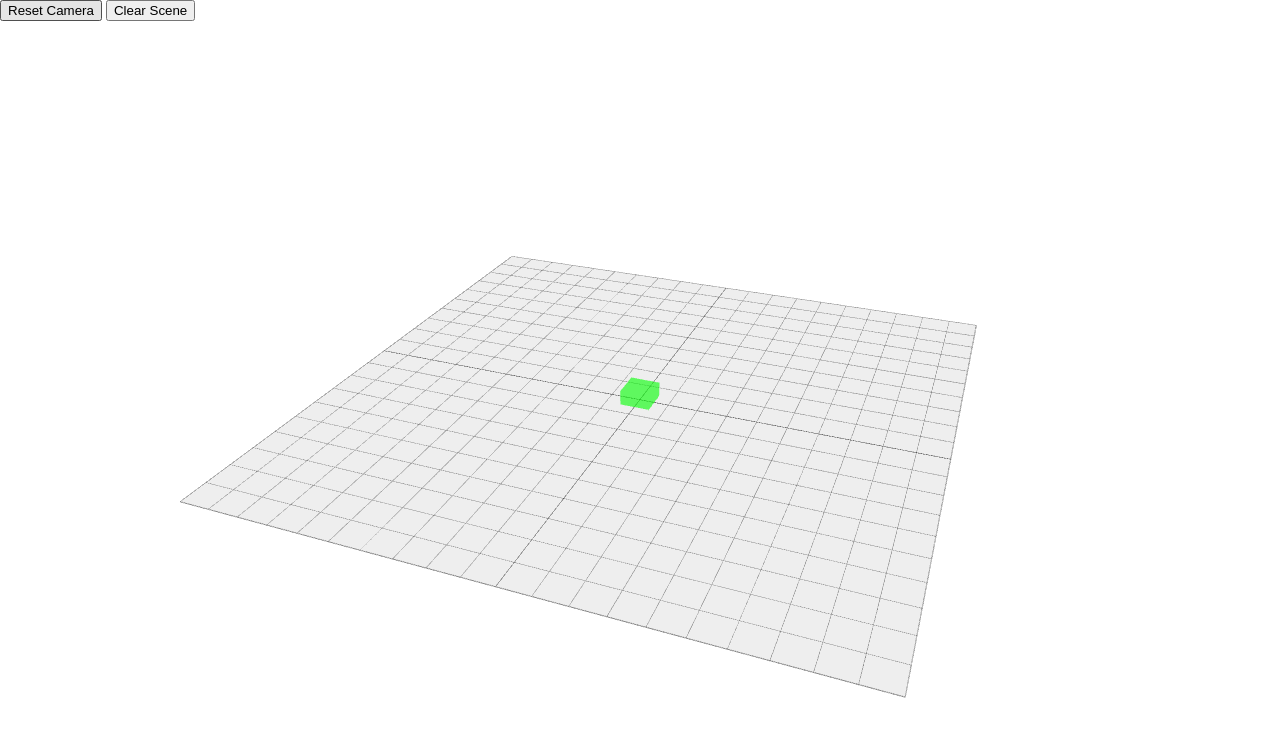
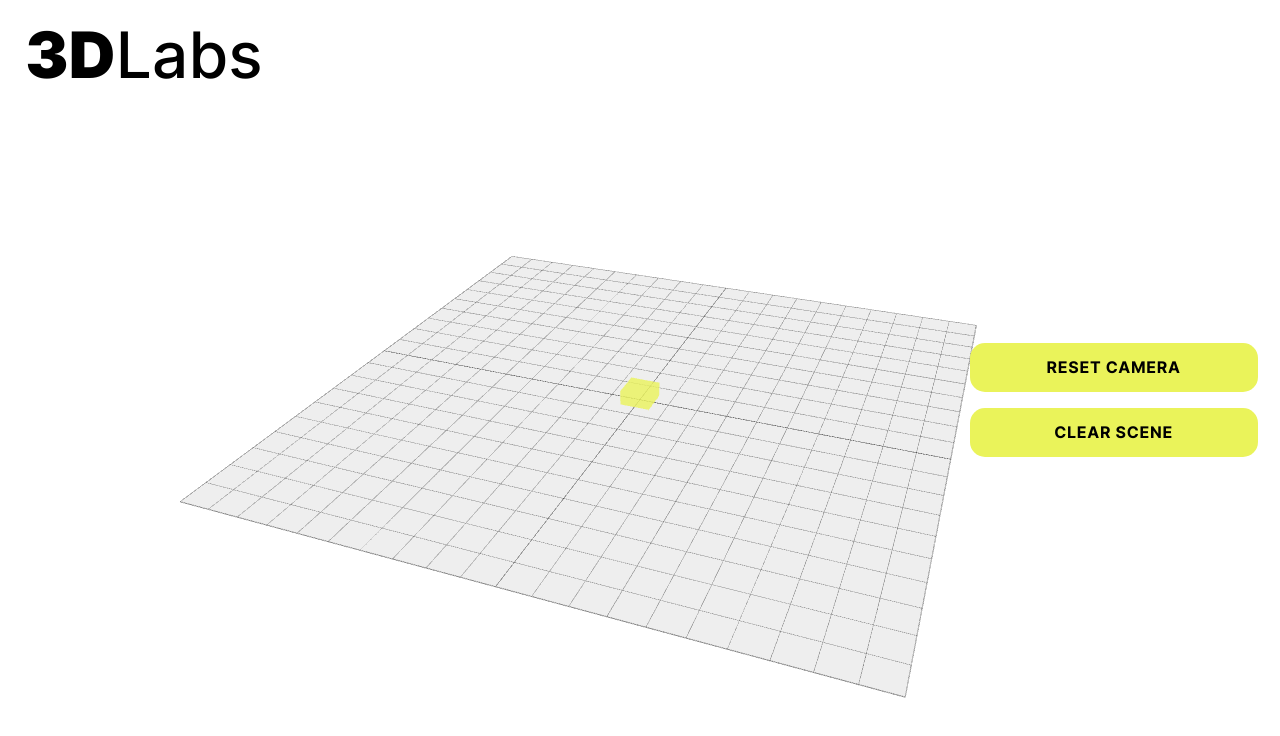
Before and after one commit to idkkk11/voxel-painter-vanilla, a website: page index.html in a window 1280 px wide. Drawn offline with nearby package versions, Linux system fonts and the light colour scheme; animation ran at ten frames a second.

Commit message:
changed colour, added css, added buttons and logo

```diff
--- a/default.css
+++ b/default.css
@@ -1,3 +1,73 @@
-#overlay {
+@import url("./assets/fonts.css");
+
+#logo {
     position: absolute;
+    left: 2vw;
+    top: 2vh;
+
+    font-family: 'Inter';
+    font-style: normal;
+    font-size: 64px;
+    color: #000000;
+
+    display: flex;
+    flex-direction: row;
 }
+
+#threed {
+    font-weight: 900;
+}
+
+#labs {
+    font-weight: 500;
+}
+
+#right-pane {
+    position: absolute;
+    width: 26vw;
+    height: 100vh;
+    right: 0;
+    top: 0;
+
+    display: flex;
+    flex-direction: column;
+    justify-content: center;
+    align-items: center;
+    gap: 16px;
+
+}
+
+.action-button {
+    background: #EAF35A;
+    border-radius: 15px;
+    width: 15vw;
+
+    display: flex;
+    flex-direction: row;
+    justify-content: center;
+    align-items: center;
+    padding: 12px 48px;
+    gap: 10px;
+
+    cursor: pointer;
+}
+
+.action-text {
+    font-family: 'Inter';
+    font-style: normal;
+    font-weight: 700;
+    font-size: max(min(18px, 1vw),16px);
+    line-height: 25px;
+    display: flex;
+    text-align: center;
+    letter-spacing: 0.045em;
+    text-transform: uppercase;
+
+    flex-direction: row;
+    justify-content: center;
+    align-items: center;
+
+    color: #000000;
+    pointer-events: none;
+    cursor: pointer;
+}
--- a/index.html
+++ b/index.html
@@ -19,11 +19,32 @@
 
 	<body>
 
+        <div id="logo">
+            <div id="threed">
+                3D
+            </div>
+            <div id="labs">
+                Labs
+            </div>
+        </div>
+
 		<script src="./main.js" type="module"></script>
 
-        <div id="overlay">
-            <button id="reset-camera">Reset Camera</button>
-            <button id="clear">Clear Scene</button>
+        <div id="right-pane">
+            <div id="reset-camera" class="action-button">
+                <div class="action-text">
+                    Reset Camera
+                </div>
+            </div>
+
+            <div id="clear" class="action-button">
+                <div class="action-text">
+                    Clear Scene
+                </div>
+            </div>
         </div>
+
+
+
 	</body>
 </html>
--- a/main.js
+++ b/main.js
@@ -18,7 +18,7 @@
 
     // roll-over helpers (block preview)
     const rollOverGeo = new THREE.BoxGeometry( 50, 50, 50 );
-    const rollOverMaterial = new THREE.MeshBasicMaterial( { color: 0x00ff00, opacity: 0.6, transparent: true } );
+    const rollOverMaterial = new THREE.MeshBasicMaterial( { color: 0xEAF35A, opacity: 0.8, transparent: true } );
     const rollOverMesh = new THREE.Mesh( rollOverGeo, rollOverMaterial );
     scene.add( rollOverMesh );
 
```
